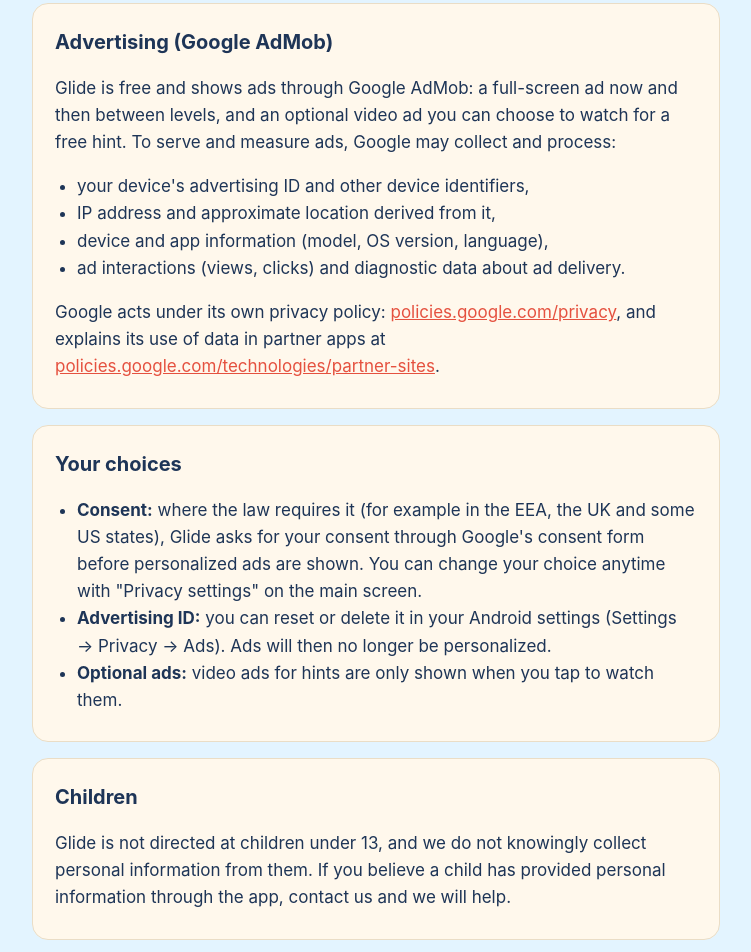
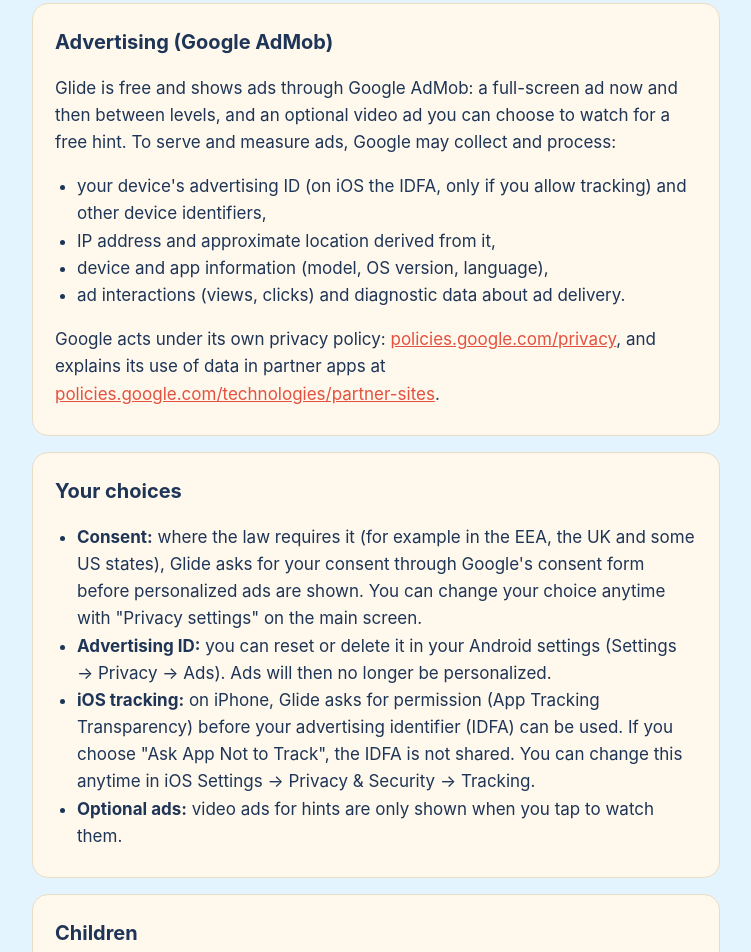
Before and after one commit to ahmetselimergin/ahmetselimergin.github.io, a plain HTML site: page glide/privacy/index.html in a window 1280 px wide. Shown: the part 645-1597 px from the top of the page, without its empty margins (264-1015 px from the left). Drawn offline with Linux system fonts and the light colour scheme.

Commit message:
Glide, ZenGrid privacy: iOS App Tracking Transparency and IDFA

```diff
--- a/glide/privacy/index.html
+++ b/glide/privacy/index.html
@@ -43,7 +43,7 @@
     </svg>
     <h1>Glide Privacy Policy</h1>
   </header>
-  <p class="updated">Effective date: October 15, 2026</p>
+  <p class="updated">Effective date: November 23, 2026</p>
 
   <section>
     <h2>In short</h2>
@@ -65,7 +65,7 @@
     <p>Glide is free and shows ads through Google AdMob: a full-screen ad now and then between levels, and an
       optional video ad you can choose to watch for a free hint. To serve and measure ads, Google may collect and process:</p>
     <ul>
-      <li>your device's advertising ID and other device identifiers,</li>
+      <li>your device's advertising ID (on iOS the IDFA, only if you allow tracking) and other device identifiers,</li>
       <li>IP address and approximate location derived from it,</li>
       <li>device and app information (model, OS version, language),</li>
       <li>ad interactions (views, clicks) and diagnostic data about ad delivery.</li>
@@ -83,6 +83,9 @@
         You can change your choice anytime with "Privacy settings" on the main screen.</li>
       <li><strong>Advertising ID:</strong> you can reset or delete it in your Android settings
         (Settings → Privacy → Ads). Ads will then no longer be personalized.</li>
+      <li><strong>iOS tracking:</strong> on iPhone, Glide asks for permission (App Tracking Transparency) before
+        your advertising identifier (IDFA) can be used. If you choose "Ask App Not to Track", the IDFA is not shared.
+        You can change this anytime in iOS Settings → Privacy &amp; Security → Tracking.</li>
       <li><strong>Optional ads:</strong> video ads for hints are only shown when you tap to watch them.</li>
     </ul>
   </section>
```
Also changed, not shown: zengrid/privacy/index.html (+5 -2 lines).
